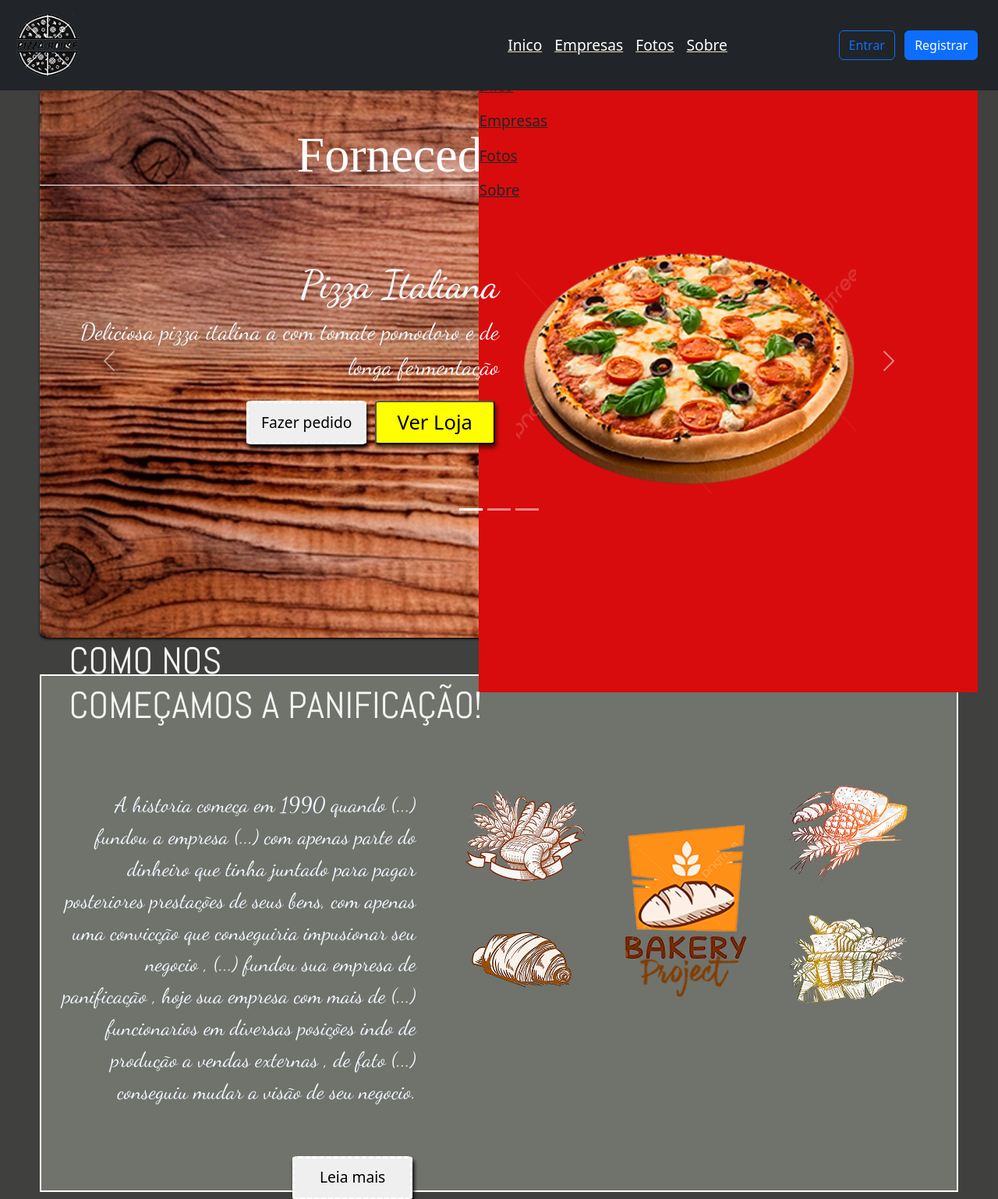
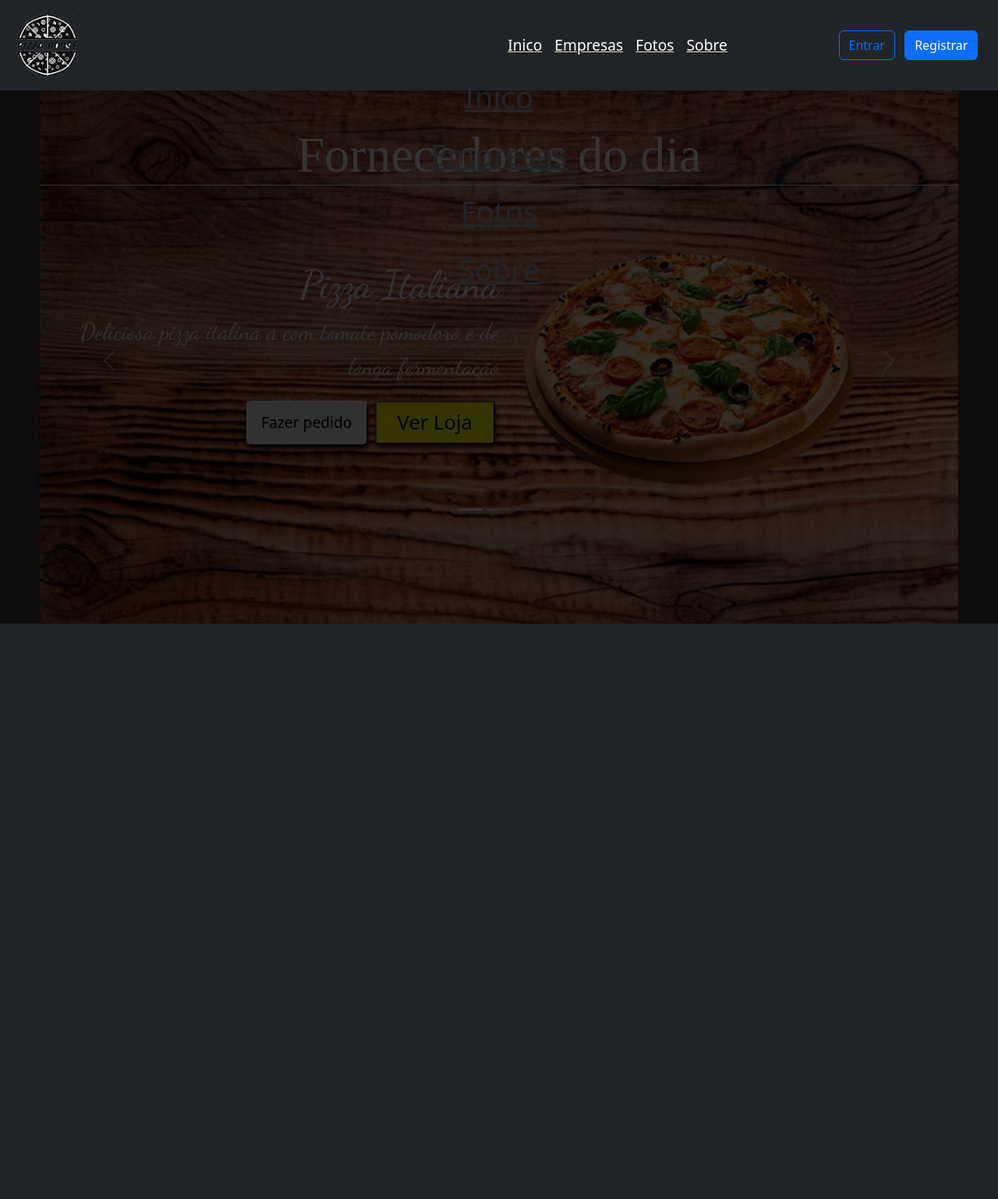
Before and after one commit to xKuth/Projeto_padaria-django, a Django app: page / in a window 1280 px wide. Shown: the top 1538 px of the page at 78% size. After the commit the page ends 800 px from the top, so only its background shows below. Run offline with Django 5.2, Linux system fonts and the light colour scheme; some libraries are stand-ins or nearby versions.

Commit message:
fix order on imgs and sections z index for aplication overlay

```diff
--- a/parceiros/static/css/desktop/desktop.css
+++ b/parceiros/static/css/desktop/desktop.css
@@ -20,17 +20,20 @@
 .section_overlay{
     display: flex;
     position: absolute;
-    margin-left: 48vw;
     margin-top: 5%;
 
 }
 .overlay{
-    width: 50vw;
+    width: 100vw;
     height: 100vh;
-    position: absolute;
+    position: fixed;
+    display: inline-block;
+    background-color: rgba(0, 0, 0, 0.797);
+}
+ul#overlay_ul{
+    font-size: 3vw;
+    align-items: center;
 
-    position: absolute;
-    background-color: rgb(216, 12, 12);
 }
 /* navbar */
 
@@ -93,7 +96,9 @@
     box-shadow: 0px 1px white;
     padding-top: 4%;
 }
-
+div#carouselExampleAutoplaying{
+    position: relative;
+}
 .anunnciment{
     display: inline;
     padding-top: 1%;
@@ -121,8 +126,10 @@
 }
 .img-anoucement{
     display: inline;
+    position: relative;
     margin-left: 2%;
     max-width: 100%;
+    z-index: 2;
 
 }
 
--- a/parceiros/templates/html/bases.html
+++ b/parceiros/templates/html/bases.html
@@ -68,11 +68,11 @@
                 </button>
         </nav><!-- end navegation desktop -->
             <br>
-            <section class="section_overlay">
+            <section class="section_overlay" style="z-index: 10;">
                 <div class="overlay">
-                    <ul class="navbar-nav" id="nav_not_vertical"><!-- list all sections pages -->
+                    <ul class="navbar-nav" id="overlay_ul"><!-- list all sections pages -->
 
-                        <li class="nav-item" id="nav_not_vertical"><!-- List all links  -->
+                        <li class="nav-item"><!-- List all links  -->
                             <a class="nav-link active" aria-current="page" href="{% url 'pagina001' %}">Inico</a><!-- page home -->
                         </li>
                         <li class="nav-item">
@@ -82,7 +82,7 @@
                             <a class="nav-link active" aria-current="page" href="{% url 'photos' %}">Fotos</a><!-- page photos -->
                         </li>
                         <li class="nav-item">
-                            <a class="nav-link active" aria-current="page" href="{% url 'infor' %}">Sobre</a><!-- page about -->
+                            <a class="nav-link active"  aria-current="page" href="{% url 'infor' %}">Sobre</a><!-- page about -->
                         </li>
                     </ul>
                 </div>
--- a/parceiros/templates/html/pagina01.html
+++ b/parceiros/templates/html/pagina01.html
@@ -27,7 +27,7 @@
                 </div><!-- End button the viewns page active -->
                 <div class="carousel-inner"><!-- Caroucel div all item-->
 
-                    <div class="carousel-item active"><!-- Caroucel page 1 -->
+                    <div class="carousel-item active" ><!-- Caroucel page 1 -->
 
                         <div class="container"><!-- div flex import bootstrap5 -->
                             <div class="anunnciment"><!-- Div annouciment carrocel -->
```
